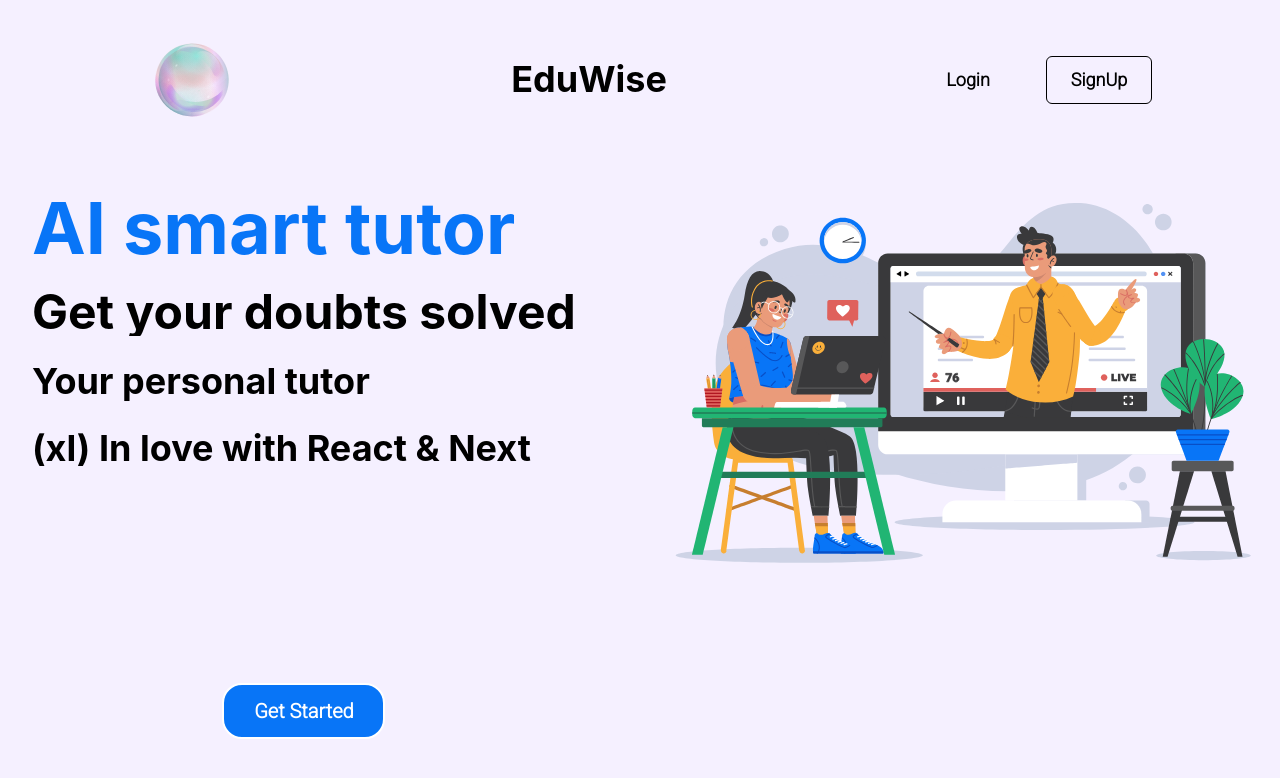
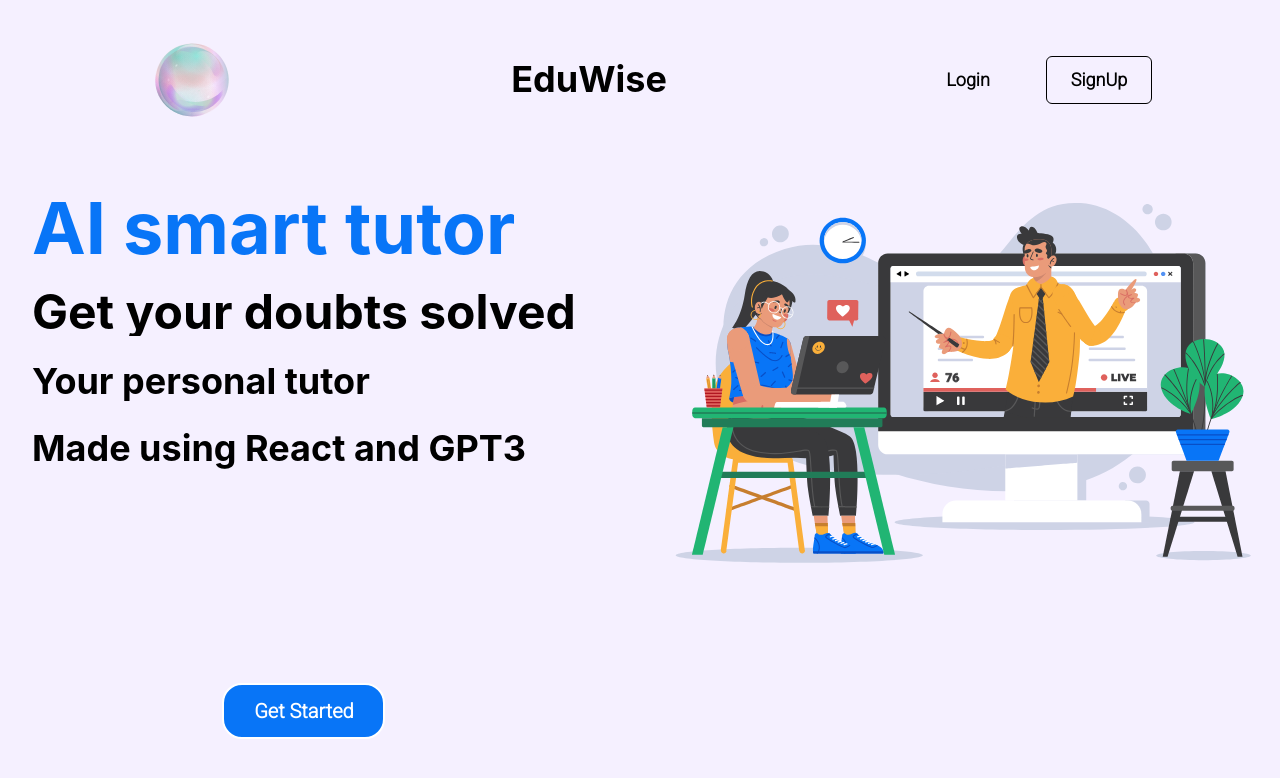
Before and after one commit to SHASHWAT-SGH/Eduwise, a React (Create React App) app: page / in a window 1280 px wide. Shown: the top 778 px of the page. Built offline with nearby package versions, Linux system fonts and the light colour scheme.

Commit message:
change api

```diff
--- a/src/components/Landing.jsx
+++ b/src/components/Landing.jsx
@@ -62,7 +62,7 @@ function Landing() {
                                 Your personal tutor
                             </Heading>
                             <Heading as='h2' size='xl'>
-                                (xl) In love with React & Next
+                                 Made using React and GPT3
                             </Heading>
                             <Button _hover={{ bg: ' rgb(43,90,187)', color: 'white' }} h='3.5rem' fontSize='xl' m='auto' w='30%' color='white' bg='rgb(8,117,247)' borderRadius='20px' border='2px' onClick={()=>navigate('/auth/signup')}>Get Started</Button>
                         </Stack>
--- a/src/components/dashboard/Chathistory.jsx
+++ b/src/components/dashboard/Chathistory.jsx
@@ -10,7 +10,7 @@ function ChatHistory() {
     const cancelRef = React.useRef()
 
     const updateChatNames = () => {
-        setChatNames(['John Doe asdlfkjasldkfjlas;dkjflsdkjfls;dkjfl;kdsjf', 'Jane Smith', 'Jane Smith', 'Jane Smith', 'Jane Smith', 'Jane Smith', 'Jane Smith', 'Jane Smith', 'Jane Smith', 'Jane Smith', 'Jane Smith', 'Jane Smith', 'Jane Smith', 'Jane Smith', 'Jane Smith',]);
+        setChatNames(['Sample Chat' , 'Sample Chat' ,'Sample Chat' ,'Sample Chat' ,'Sample Chat' ,'Sample Chat' ,'Sample Chat' ,'Sample Chat' ,'Sample Chat' ,'Sample Chat' ,'Sample Chat' ,'Sample Chat' ,'Sample Chat' ,'Sample Chat' ,'Sample Chat' ,'Sample Chat' ,'John Doe asdlfkjasldkfjlas;dkjflsdkjfls;dkjfl;kdsjf', 'Jane Smith', 'Jane Smith', 'Jane Smith', 'Jane Smith', 'Jane Smith', 'Jane Smith', 'Jane Smith', 'Jane Smith', 'Jane Smith', 'Jane Smith', 'Jane Smith', 'Jane Smith', 'Jane Smith', 'Jane Smith',]);
     };
 
 
--- a/src/components/dashboard/Chats.jsx
+++ b/src/components/dashboard/Chats.jsx
@@ -29,7 +29,7 @@ function Chats() {
 
     const botMessage = async () => {
         const configuration = new Configuration({
-          apiKey: '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',
+          apiKey: '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',
         });
         const openai = new OpenAIApi(configuration);
 
@@ -90,7 +90,7 @@ function Chats() {
                         onChange={handleInputChange} />
 
                     <Button w='10%' h='3.5rem' background='linear-gradient(to right, #c0392b, #8e44ad)' _hover={{ background: "linear-gradient(to right, #642b73, #c6426e)" }} _active={{ background: "linear-gradient(to right, #cb356b, #bd3f32)" }} onClick={handleSend} variant='solid'>
-                        Button
+                        Send
                     </Button>
                 </Box>
             </Box>
```
